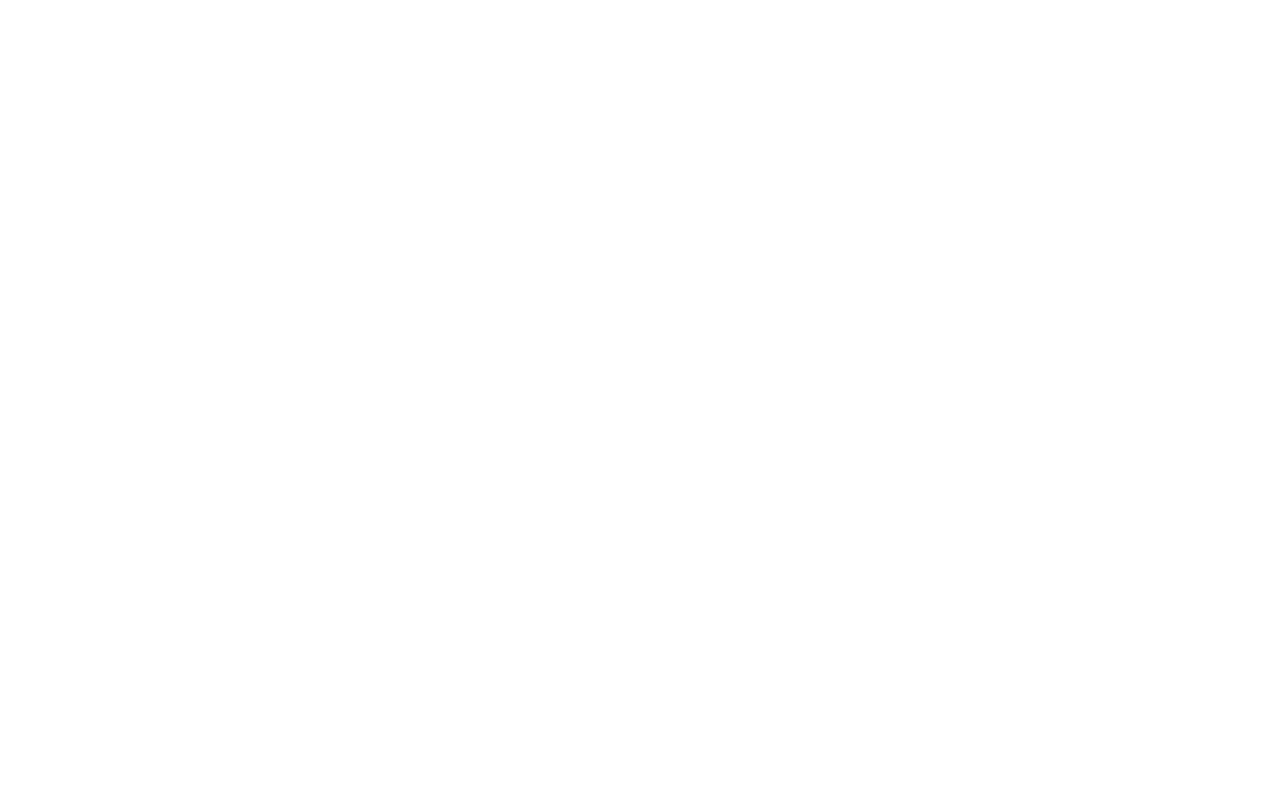
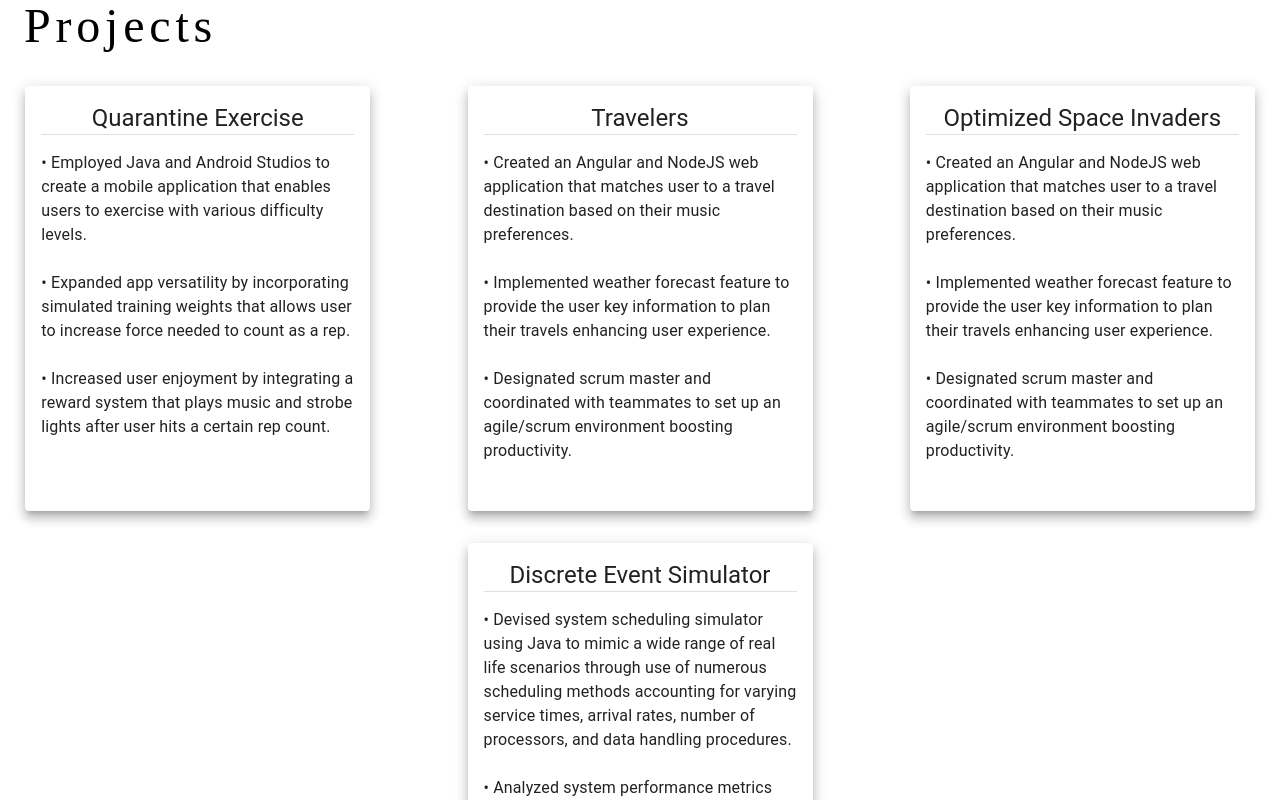
Before and after one commit to tbtruong/term_project_official, a React (Create React App) app: page / in a window 1280 px wide. Shown: the part 1220-2020 px from the top of the page. Before the commit the page ends 1210 px from the top, so only its background shows below. Built offline with nearby package versions, Linux system fonts and the light colour scheme; a web font is replaced by a local one.

Commit message:
fixed api and added projects

```diff
--- a/src/App.tsx
+++ b/src/App.tsx
@@ -3,6 +3,7 @@ import * as React from 'react';
 import AppBar from './Components/AppBar';
 import SchoolCard from './Components/SchoolCard';
 import './index.css';
+import ProjectCard from './Components/ProjectCards'
 
 export const App: React.FC = () =>{
 
@@ -34,6 +35,17 @@ export const App: React.FC = () =>{
     justifyContent: 'space-evenly'
   }
 
+  const projectStyle = {
+    display: "flex",
+    flexDirection: "horizontal",
+    flexWrap: "wrap",
+    marginTop: "1rem",
+    gap: "5rem",
+    rowGap: "2rem",
+    justifyContent: 'space-evenly',
+    textDecoration: 'none!important'
+  }
+
     return (
       <Box sx={topLevelStyling}>
         <AppBar/>
@@ -54,6 +66,21 @@ export const App: React.FC = () =>{
             <SchoolCard title='Bachelor of Arts in Computer Science' description='Graduated 2020' details={["GPA: 3.5", "Minors: Chemistry, Biology", "Coursework: Software Engineering, Full Stack Development,  Mobile App Development, Intro to Artificial Intelligence"]}/>
             <SchoolCard title='Masters of Science in Software Development' description='Expected Graduation 2023' details={["GPA: N/A", "Minors: N/A", "Coursework: Software Engineering, Frontend Development"]}/>
           </Box>
+        <Typography variant={'h3'} sx={headerStyling}> Projects </Typography>
+        <Box sx={projectStyle}>
+          <ProjectCard name={'Quarantine Exercise'} points={["• Employed Java and Android Studios to create a mobile application that enables users to exercise with various difficulty levels.",
+          "• Expanded app versatility by incorporating simulated training weights that allows user to increase force needed to count as a rep.",
+          "• Increased user enjoyment by integrating a reward system that plays music and strobe lights after user hits a certain rep count."]}
+          link={''} />
+          <ProjectCard name={'Travelers'} points={["• Created an Angular and NodeJS web application that matches user to a travel destination based on their music preferences.",
+            "• Implemented weather forecast feature to provide the user key information to plan their travels enhancing user experience.",
+            "• Designated scrum master and coordinated with teammates to set up an agile/scrum environment boosting productivity."]} link={''}/>
+          <ProjectCard name={'Optimized Space Invaders'} points={["• Created an Angular and NodeJS web application that matches user to a travel destination based on their music preferences.",
+            "• Implemented weather forecast feature to provide the user key information to plan their travels enhancing user experience.",
+            "• Designated scrum master and coordinated with teammates to set up an agile/scrum environment boosting productivity."]} link={''}/>
+          <ProjectCard name={'Discrete Event Simulator'} points={["• Devised system scheduling simulator using Java to mimic a wide range of real life scenarios through use of numerous scheduling methods accounting for varying service times, arrival rates, number of processors, and data handling procedures.",
+            "• Analyzed system performance metrics and run times of various data structures employing the most suitable that imitates caches crucial for meeting task deadlines, successfully avoids scheduling deadlocks, and schedules in the most efficient time."]} link={'a'}/>
+        </Box>
       </Box>
     );
 
--- a/src/Components/CartComponent.tsx
+++ b/src/Components/CartComponent.tsx
@@ -65,7 +65,7 @@ const CartComponent = ({skillList, searchItemCallback}: cartComponentProps) => {
   }
 
   const submitForm = () => {
-    axios.post("http://ptsv2.com/t/TungCS/post", {
+    axios.post("https://ptsv2.com/t/TungCS/post", {
           "email": emailValue,
           "message": messageValue,
           "expertiseNeeded": skillList
--- /dev/null
+++ b/src/Components/ProjectCards.tsx
@@ -0,0 +1,41 @@
+import * as React from 'react';
+import Card from '@mui/material/Card';
+import CardContent from '@mui/material/CardContent';
+import Typography from '@mui/material/Typography';
+import { CardActionArea, Divider, Link } from '@mui/material';
+
+export interface projectCardProps {
+    name: string,
+    points: string[],
+    link: string
+}
+
+const titleStyle = {
+    textAlign: 'center',
+    marginBottom: '1rem',
+    textDecoration: 'none!important' as any
+}
+
+const actionStyle = {
+    textDecoration: 'none!important' as any
+}
+
+const ProjectCard = ({name, points}: projectCardProps) => {
+  return (
+    <Card raised sx={{ maxWidth: 345, textDecoration: 'none' }}>
+      <CardActionArea sx={actionStyle}>
+      <Link href="https://github.com/tbtruong/term_project_official" underline="none" target="_blank" color="inherit">
+        <CardContent sx={actionStyle}>
+          <Typography gutterBottom variant="h5" component="div" sx={titleStyle}>
+            {name}
+            <Divider/>
+          </Typography>
+           {points.map((item) => <Typography sx={actionStyle} key={name + Math.random()}> {item} <br/> <br/> </Typography>)}
+        </CardContent>
+        </Link>
+      </CardActionArea>
+    </Card>
+  );
+}
+
+export default ProjectCard
```
